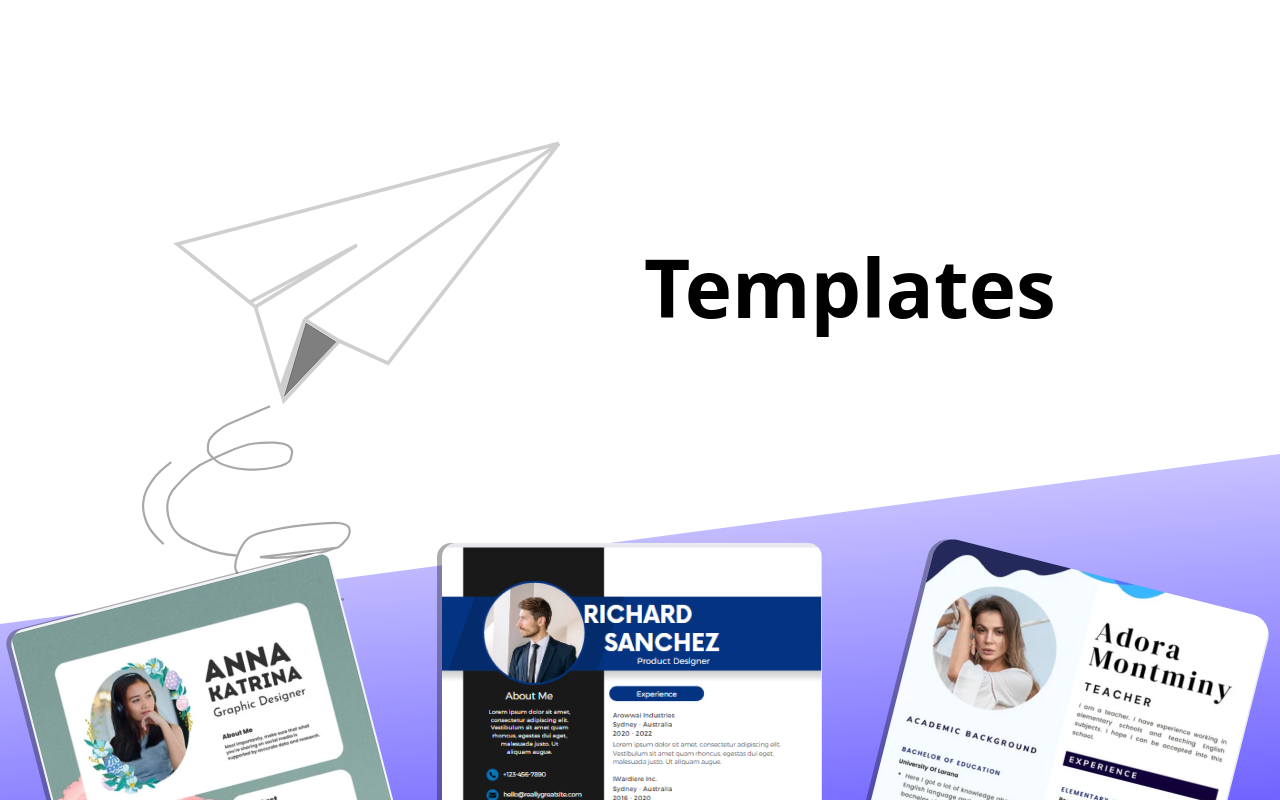
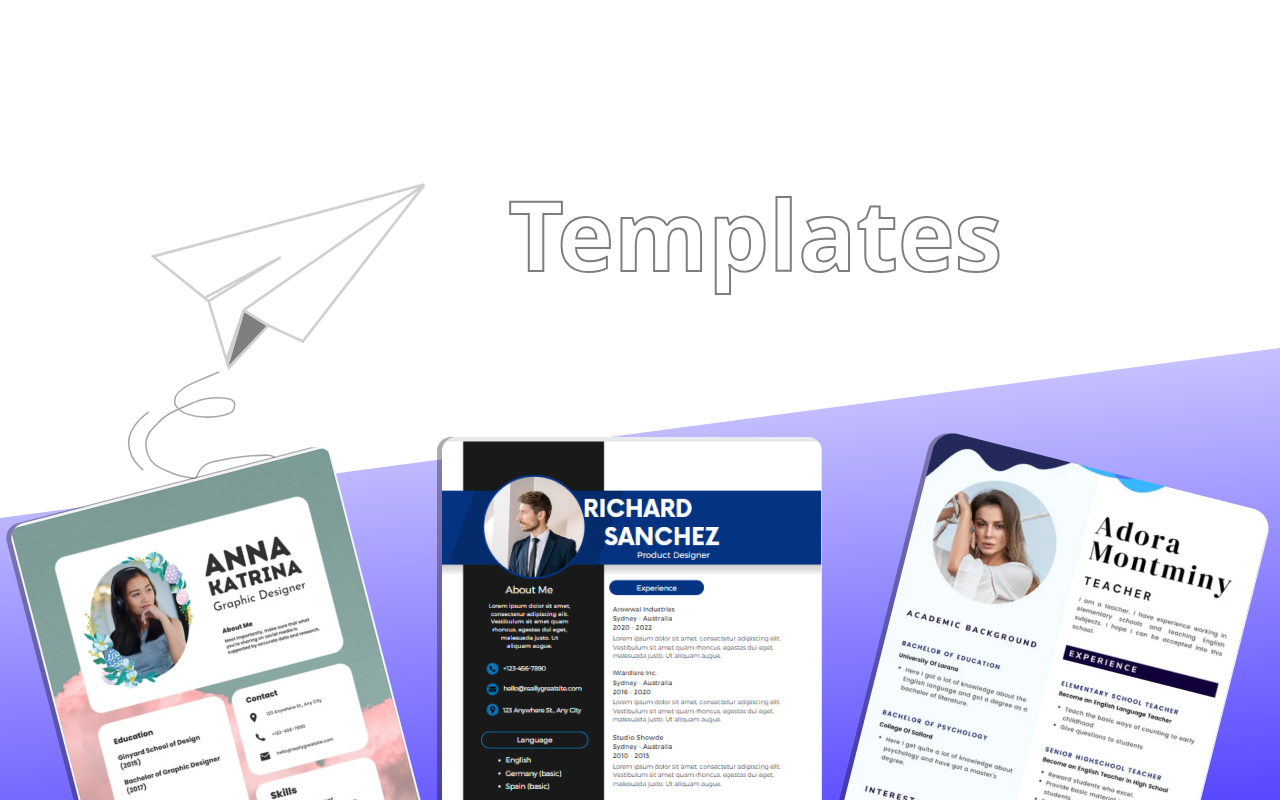
Before and after one commit to soumen974/WorkFolio, a React (Create React App) app: page / in a window 1280 px wide. Shown: the part 1680-2480 px from the top of the page. Built offline with nearby package versions, Linux system fonts and the light colour scheme.

Commit message:
sec 3 headder styling

```diff
--- a/src/Components/Section03.css
+++ b/src/Components/Section03.css
@@ -1,23 +1,44 @@
 .Section03{
-    margin-top: 10rem;
+    margin-top: 13rem;
     overflow: hidden;
 }
 .Templates_head{
     display: flex;
-    justify-content:left;
+    justify-content:center;
     gap: 5rem;
-    padding: 0 5rem 0 8rem ;
+    padding: 0 15rem 0 5rem ;
     width: 100%;
-    margin-bottom: -5rem;
+    margin-bottom: -5.8rem;
 }
 .areroPlainVector img{
+    height: 22rem;
     width: 100%;
-    z-index: 0;
+    max-width: 100%;
+    /* z-index: 1; */
     /* position: relative; */
+    /* padding-left:5rem ; */
 }
 .Templates_head h1{
-    font-size: 5rem;
-    padding-top: 7rem;
+    font-size: 6rem;
+    background: linear-gradient(80deg, rgba(0, 0, 0, 0), rgba(0, 0, 0, 0));
+    background-clip: text;
+    -webkit-background-clip: text; /* For older Webkit browsers */
+    color: black;
+    -webkit-text-fill-color: transparent;
+    transition: ease-in-out 1s;
+    -webkit-text-stroke: 2px rgba(0, 0, 0, 0.509);
+
+
+}
+.Templates_head h1:hover{
+    font-size: 6rem;
+    background: linear-gradient(80deg, rgba(27, 6, 255, 0.826), rgba(27, 6, 255, 0.479));
+    background-clip: text;
+    -webkit-background-clip: text; /* For older Webkit browsers */
+    color: transparent;
+    -webkit-text-fill-color: transparent;
+    -webkit-text-stroke: 0 rgba(0, 0, 0, 0);
+
 }
 
 
```
